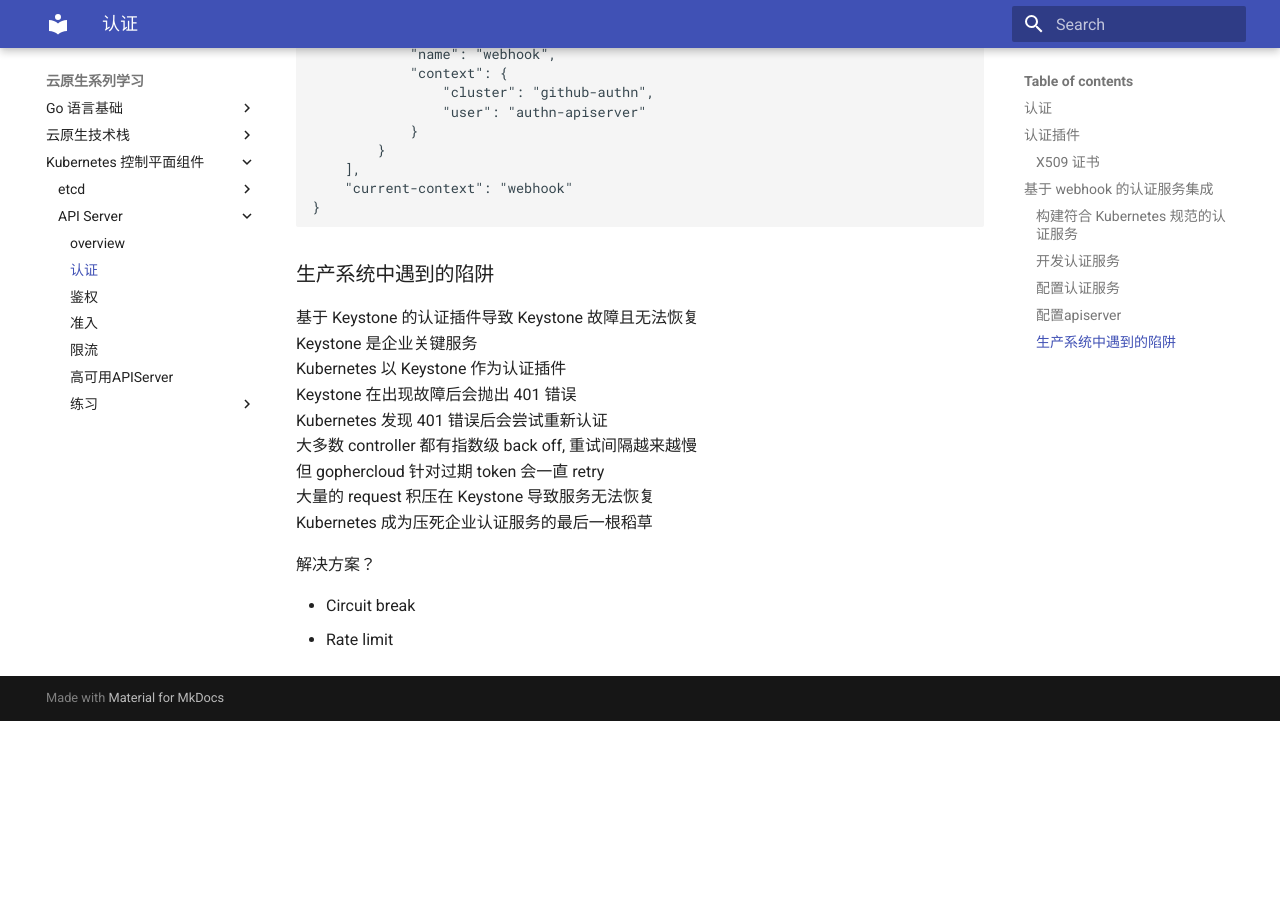
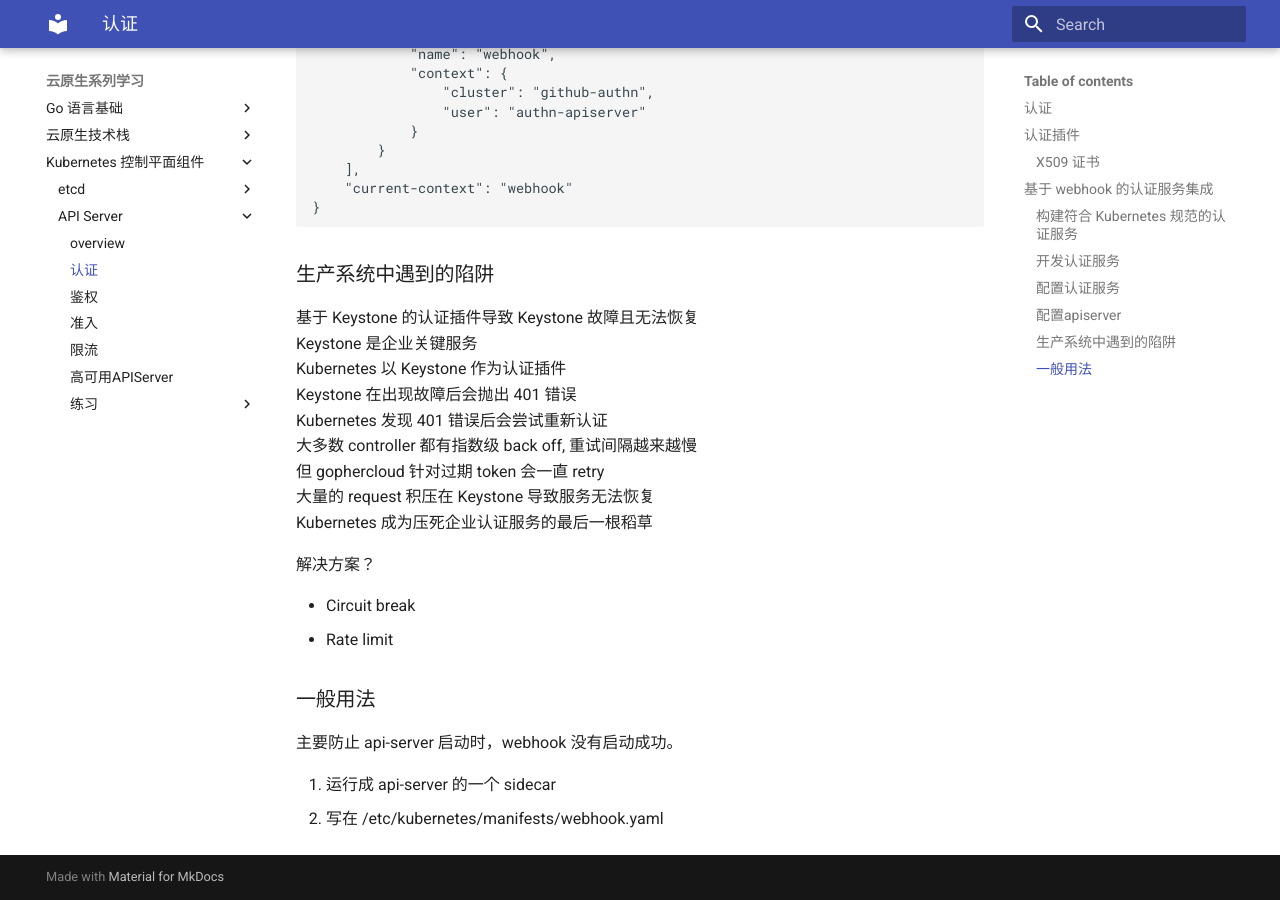
Before and after one commit to mkbooks/k8s-mengfanjie, an MkDocs documentation site: the page built from docs/4.kube-api-server/1.认证.md, in a window 1280 px wide and 900 px high, scrolled down 5638 px. Built offline with MkDocs 1.6.1 and Material for MkDocs 9.7.7, drawn with Linux system fonts in a browser that asks for light colours; before the commit the page ends 6359 px from its top, so only the background shows below that.

Commit message:
add: kube-api-server: 认证: webhook

````diff
--- a/docs/4.kube-api-server/1.认证.md
+++ b/docs/4.kube-api-server/1.认证.md
@@ -155,6 +155,7 @@ json.NewEncoder(w).Encode(map[string]interface{}{
     "status":     trs,
 })
 ```
+
 ### 配置认证服务
 ```
 {
@@ -190,6 +191,7 @@ json.NewEncoder(w).Encode(map[string]interface{}{
 }
 
 ```
+
 ### 配置apiserver
 可以是任何认证系统
 
@@ -251,3 +253,9 @@ Kubernetes 成为压死企业认证服务的最后一根稻草<br>
 
 - Circuit break
 - Rate limit
+
+### 一般用法
+主要防止 api-server 启动时，webhook 没有启动成功。
+
+1. 运行成 api-server 的一个 sidecar
+2. 写在 /etc/kubernetes/manifests/webhook.yaml
````
Also changed, not shown: 3 other files.
